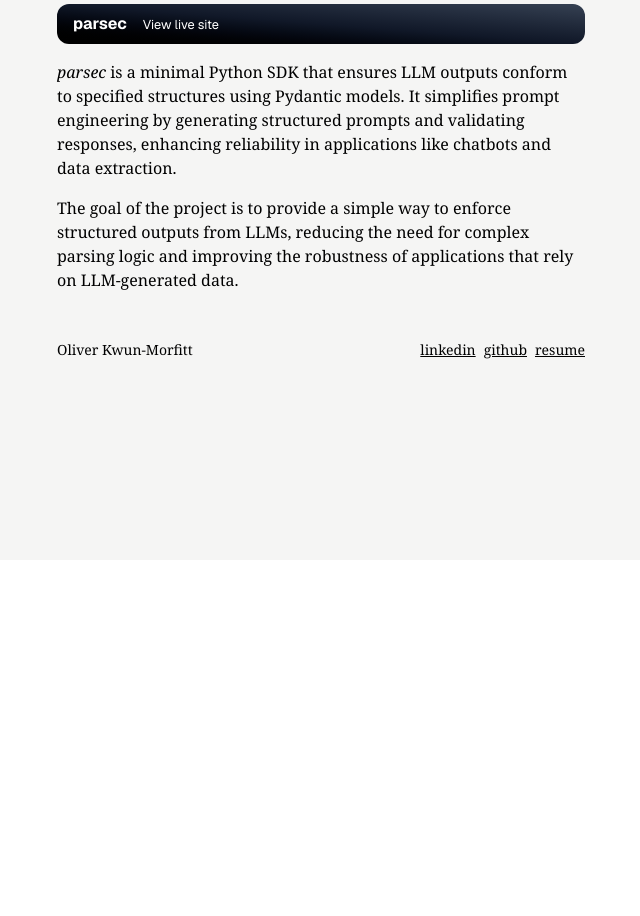
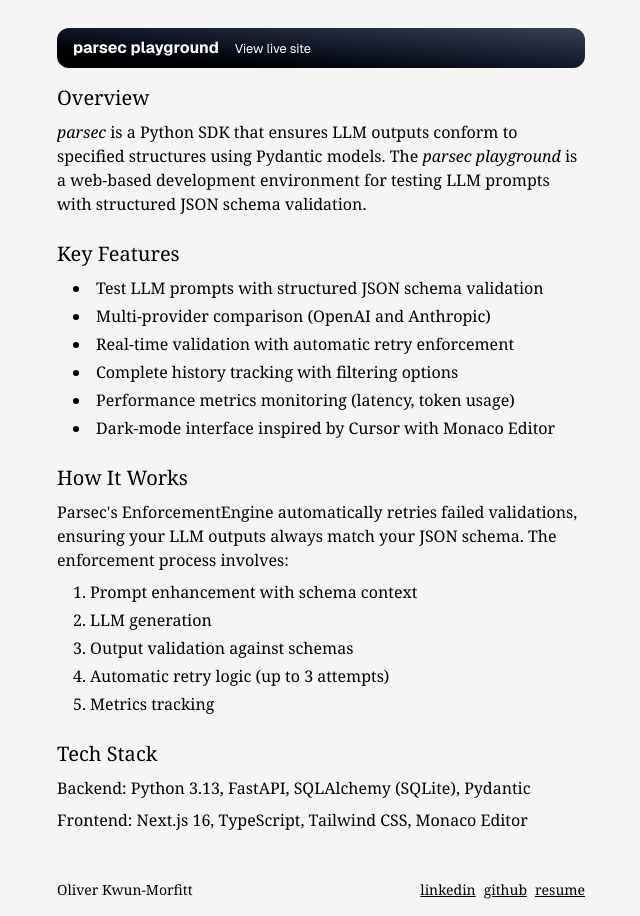
Before and after one commit to olliekm/my-site, a Next.js app in the folder ollie/: page /proj/parsec in a window 1280 px wide. Shown: the part 240-1156 px from the top of the page, without its empty margins (319-959 px from the left). Before the commit the page ends 800 px from the top, so only its background shows below. Built offline with nearby package versions, Linux system fonts and the light colour scheme.

Commit message:
updated parsec page

```diff
--- a/ollie/app/proj/parsec/page.tsx
+++ b/ollie/app/proj/parsec/page.tsx
@@ -1,5 +1,3 @@
-import Image from "next/image";
-import Experience from "@/components/Experience";
 import Link from "next/link";
 
 export default function Home() {
@@ -10,27 +8,68 @@
         <div className="w-full flex sm:pt-20 pt-8 flex-col space-y-4">
             <Link href={"/"}>&#8592; Back</Link>
           <h1 className="text-3xl font-serif">parsec</h1>
-          <p className="italic"></p>
+          <p className="italic">Structured LLM Output Enforcer</p>
 
-          <a href="https://github.com/olliekm/parsec" target="_blank" rel="noopener noreferrer" className="underline">GitHub Link</a>
+          <div className="flex space-x-4">
+            <a href="https://github.com/olliekm/parsec" target="_blank" rel="noopener noreferrer" className="underline">SDK Repository</a>
+            <a href="https://github.com/olliekm/parsec-playground" target="_blank" rel="noopener noreferrer" className="underline">Playground Repository</a>
+          </div>
           {/* <div className="flex space-x-2">
             <a href="https://www.linkedin.com/in/oliver-kwun-morfitt/" target="_blank" rel="noopener noreferrer" className="underline">linkedin</a>
             <a href="https://github.com/olliekm" target="_blank" rel="noopener noreferrer" className="underline">github</a>
             <a href="https://github.com/olliekm/Resume/blob/main/oliverkm_resume.pdf" target="_blank" rel="noopener noreferrer" className="underline">resume</a>
           </div> */}
         </div>
-        <div className="space-y-4">
-        <a href="https://parsec.olliekm.com" target="_blank" rel="noopener noreferrer" className="w-full bg-gradient-to-bl from-gray-700 via-gray-900 to-black text-white font-sans  px-4 py-2 rounded-xl flex items-baseline space-x-4 text-center mb-4 hover:scale-[102%] transition-transform">
-            <h3 className="font-bold">parsec</h3>
+        <div className="space-y-6">
+          <a href="https://parsec.olliekm.com" target="_blank" rel="noopener noreferrer" className="w-full bg-gradient-to-bl from-gray-700 via-gray-900 to-black text-white font-sans px-4 py-2 rounded-xl flex items-baseline space-x-4 text-center mb-4 hover:scale-[102%] transition-transform">
+            <h3 className="font-bold">parsec playground</h3>
             <small>View live site</small>
           </a>
-          <p>
-            <span className="italic">parsec</span> is a minimal Python SDK that ensures LLM outputs conform to specified structures using Pydantic models. It simplifies prompt engineering by generating structured prompts and validating responses, enhancing reliability in applications like chatbots and data extraction.
-          </p>
 
-          <p>
-            The goal of the project is to provide a simple way to enforce structured outputs from LLMs, reducing the need for complex parsing logic and improving the robustness of applications that rely on LLM-generated data.
-          </p>
+          <div>
+            <h2 className="text-xl mb-2">Overview</h2>
+            <p>
+              <span className="italic">parsec</span> is a Python SDK that ensures LLM outputs conform to specified structures using Pydantic models. The <span className="italic">parsec playground</span> is a web-based development environment for testing LLM prompts with structured JSON schema validation.
+            </p>
+          </div>
+
+          <div>
+            <h2 className="text-xl mb-2">Key Features</h2>
+            <ul className="list-disc list-inside pl-4 space-y-1">
+              <li>Test LLM prompts with structured JSON schema validation</li>
+              <li>Multi-provider comparison (OpenAI and Anthropic)</li>
+              <li>Real-time validation with automatic retry enforcement</li>
+              <li>Complete history tracking with filtering options</li>
+              <li>Performance metrics monitoring (latency, token usage)</li>
+              <li>Dark-mode interface inspired by Cursor with Monaco Editor</li>
+            </ul>
+          </div>
+
+          <div>
+            <h2 className="text-xl mb-2">How It Works</h2>
+            <p className="mb-2">
+              Parsec&apos;s EnforcementEngine automatically retries failed validations, ensuring your LLM outputs always match your JSON schema. The enforcement process involves:
+            </p>
+            <ol className="list-decimal list-inside pl-4 space-y-1">
+              <li>Prompt enhancement with schema context</li>
+              <li>LLM generation</li>
+              <li>Output validation against schemas</li>
+              <li>Automatic retry logic (up to 3 attempts)</li>
+              <li>Metrics tracking</li>
+            </ol>
+          </div>
+
+          <div>
+            <h2 className="text-xl mb-2">Tech Stack</h2>
+            <div className="space-y-2">
+              <div>
+                <span className="font-medium">Backend:</span> Python 3.13, FastAPI, SQLAlchemy (SQLite), Pydantic
+              </div>
+              <div>
+                <span className="font-medium">Frontend:</span> Next.js 16, TypeScript, Tailwind CSS, Monaco Editor
+              </div>
+            </div>
+          </div>
         </div>
 
         <footer className="py-4 text-sm flex justify-between">
```
